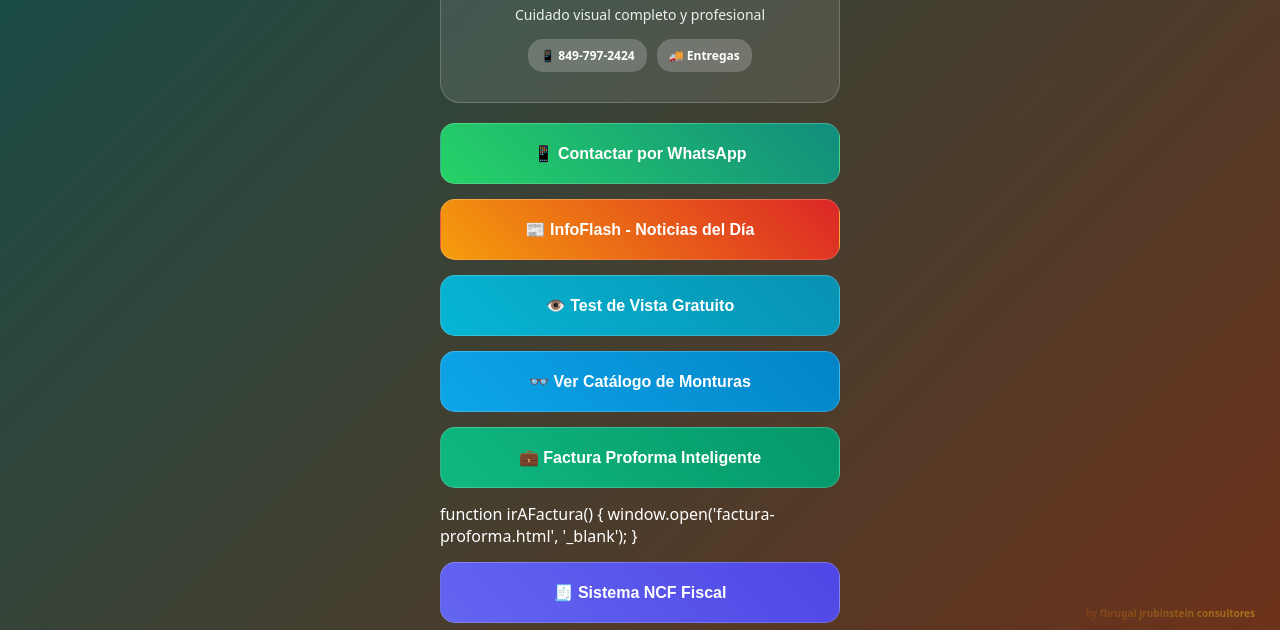
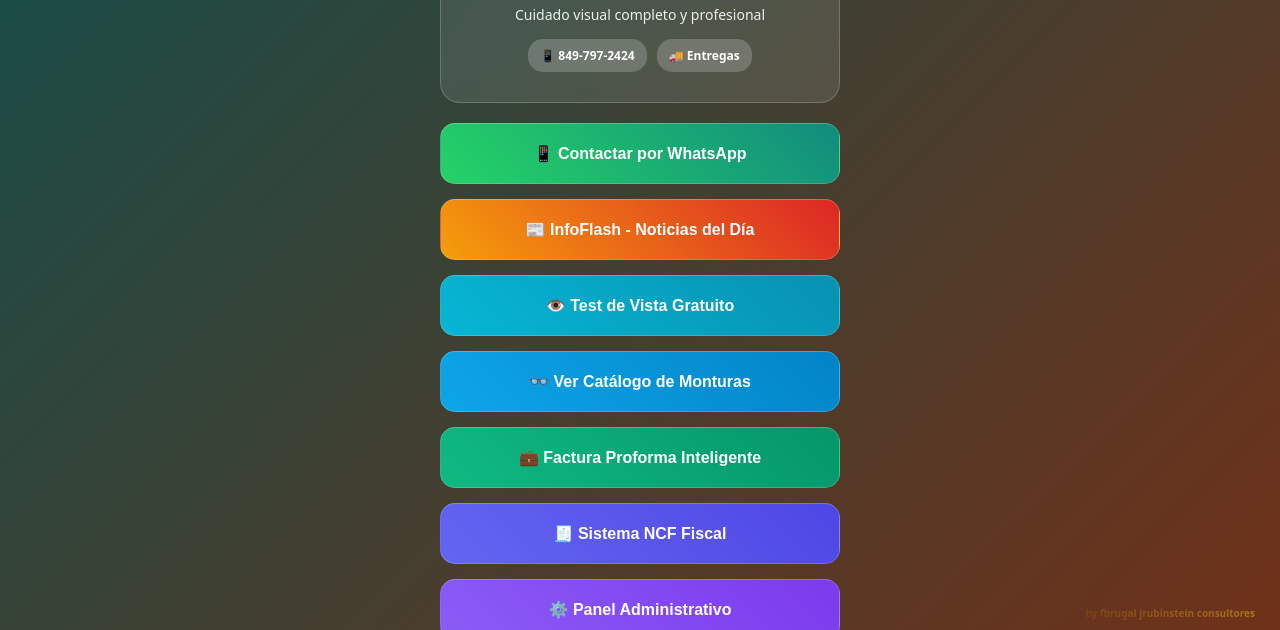
Before and after one commit to optica-2025/nvision-sistema-2025, a website: page index.html in a window 1280 px wide. Shown: the part 170-800 px from the top of the page. Drawn offline with Linux system fonts and the light colour scheme.

Commit message:
Update index.html

```diff
--- a/index.html
+++ b/index.html
@@ -203,9 +203,6 @@
     💼 Factura Proforma Inteligente
 </button>
 
-function irAFactura() {
-    window.open('factura-proforma.html', '_blank');
-}
             <button class="main-btn btn-ncf" onclick="irANCF()">
                 🧾 Sistema NCF Fiscal
             </button>
```
